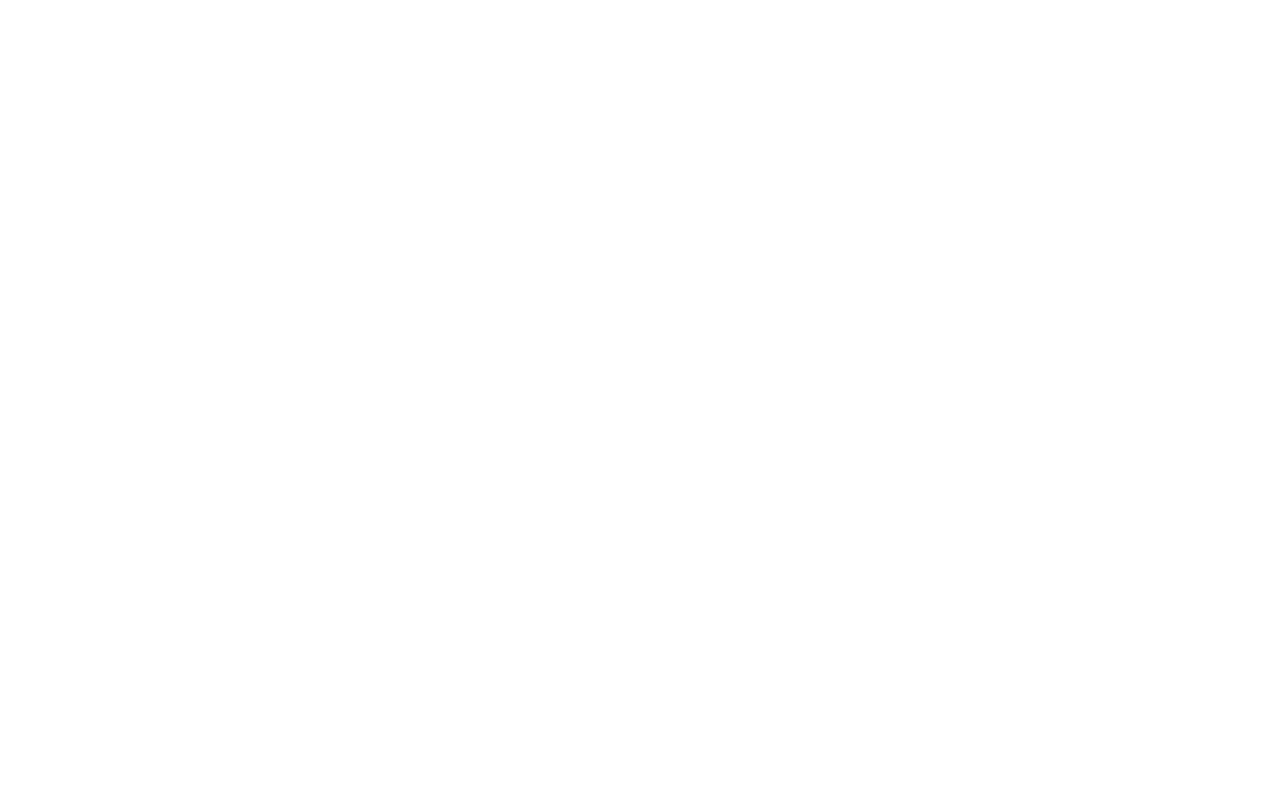
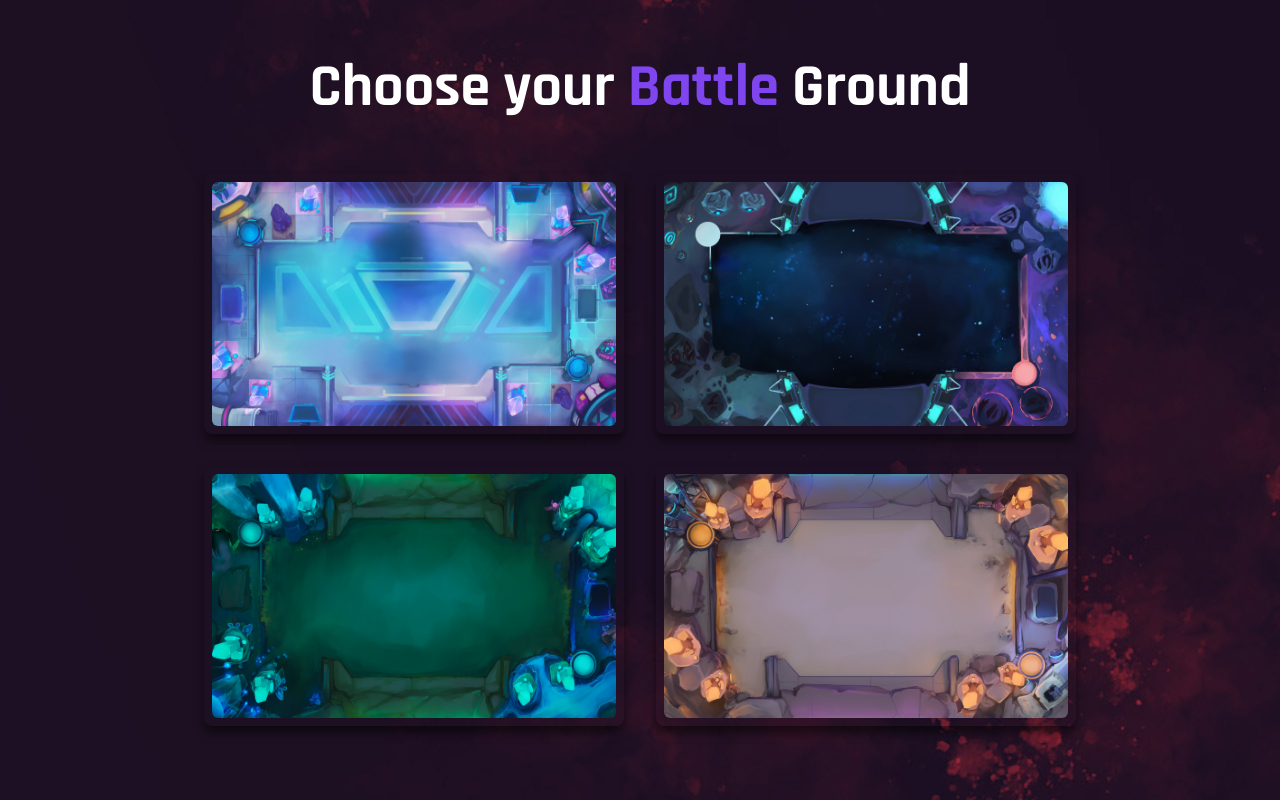
Before and after one commit to RawabyRahal/Epic-Card-Wars, a React (Vite) app in the folder client/: page /battleground in a window 1280 px wide. Before the commit this address had no page. Built offline with nearby package versions, Linux system fonts and the light colour scheme.

Commit message:
implemented battleground page

```diff
--- a/client/src/main.jsx
+++ b/client/src/main.jsx
@@ -2,7 +2,7 @@ import React from "react";
 import ReactDOM from "react-dom/client";
 import { BrowserRouter, Route, Routes } from "react-router-dom";
 
-import { Battle, CreateBattle, Home, JoinBattle } from "./page";
+import { Battle, Battleground, CreateBattle, Home, JoinBattle } from "./page";
 import { GlobalContextProvider } from "./context";
 import "./index.css";
 
@@ -13,6 +13,7 @@ ReactDOM.createRoot(document.getElementById("root")).render(
         <Route path="/" element={<Home />} />
         <Route path="/create-battle" element={<CreateBattle />} />
         <Route path="/join-battle" element={<JoinBattle />} />
+        <Route path="/battleground" element={<Battleground />} />
         <Route path="/battle/:battleName" element={<Battle />} />
       </Routes>
     </GlobalContextProvider>
--- /dev/null
+++ b/client/src/page/Battleground.jsx
@@ -0,0 +1,59 @@
+import React from "react";
+import { useNavigate } from "react-router-dom";
+import { Alert } from "../components";
+import { battlegrounds } from "../assets";
+import { useGlobalContext } from "../context";
+import styles from "../styles";
+
+const Battleground = () => {
+  const navigate = useNavigate();
+  const { showAlert, setShowAlert, setBattleGround } = useGlobalContext();
+
+  const handleBattleChoice = (ground) => {
+    setBattleGround(ground.id)
+
+    // if the user reload the page, need to keep track of the battleGround he chose
+    localStorage.setItem("battleGround", ground.id);
+    setShowAlert({ status: true, type: 'info', message: `${ground.name} is battle ready!` });
+
+    setTimeout(() => {
+        navigate(-1)
+    }, 1000)
+  };
+
+  return (
+    <div className={`${styles.flexCenter} ${styles.battlegroundContainer}`}>
+      {showAlert?.status && (
+        <Alert type={showAlert.type} message={showAlert.message} />
+      )}
+
+      <h1 className={`${styles.headText} text-center`}>
+        Choose your
+        <span className="text-siteViolet"> Battle </span>
+        Ground
+      </h1>
+
+      <div className={`${styles.flexCenter} ${styles.battleGroundsWrapper}`}>
+        {battlegrounds.map((ground) => (
+          <div
+            key={ground.id}
+            className={`${styles.flexCenter} ${styles.battleGroundCard}`}
+            onClick={() => handleBattleChoice(ground)}
+          >
+            <img
+              src={ground.image}
+              alt="saiman"
+              className={styles.battleGroundCardImg}
+            />
+
+            <div className="info absolute">
+                <p className={styles.battleGroundCardText}>{ground.name}</p>
+            </div>
+          </div>
+        ))}
+      </div>
+    </div>
+  );
+};
+
+export default Battleground;
--- a/client/src/page/index.js
+++ b/client/src/page/index.js
@@ -2,5 +2,6 @@ import CreateBattle from "./CreateBattle";
 import Home from "./Home";
 import JoinBattle from "./JoinBattle";
 import Battle from "./Battle";
+import Battleground from "./Battleground";
 
-export { CreateBattle, Home, JoinBattle, Battle }
+export { CreateBattle, Home, JoinBattle, Battle, Battleground }
```
